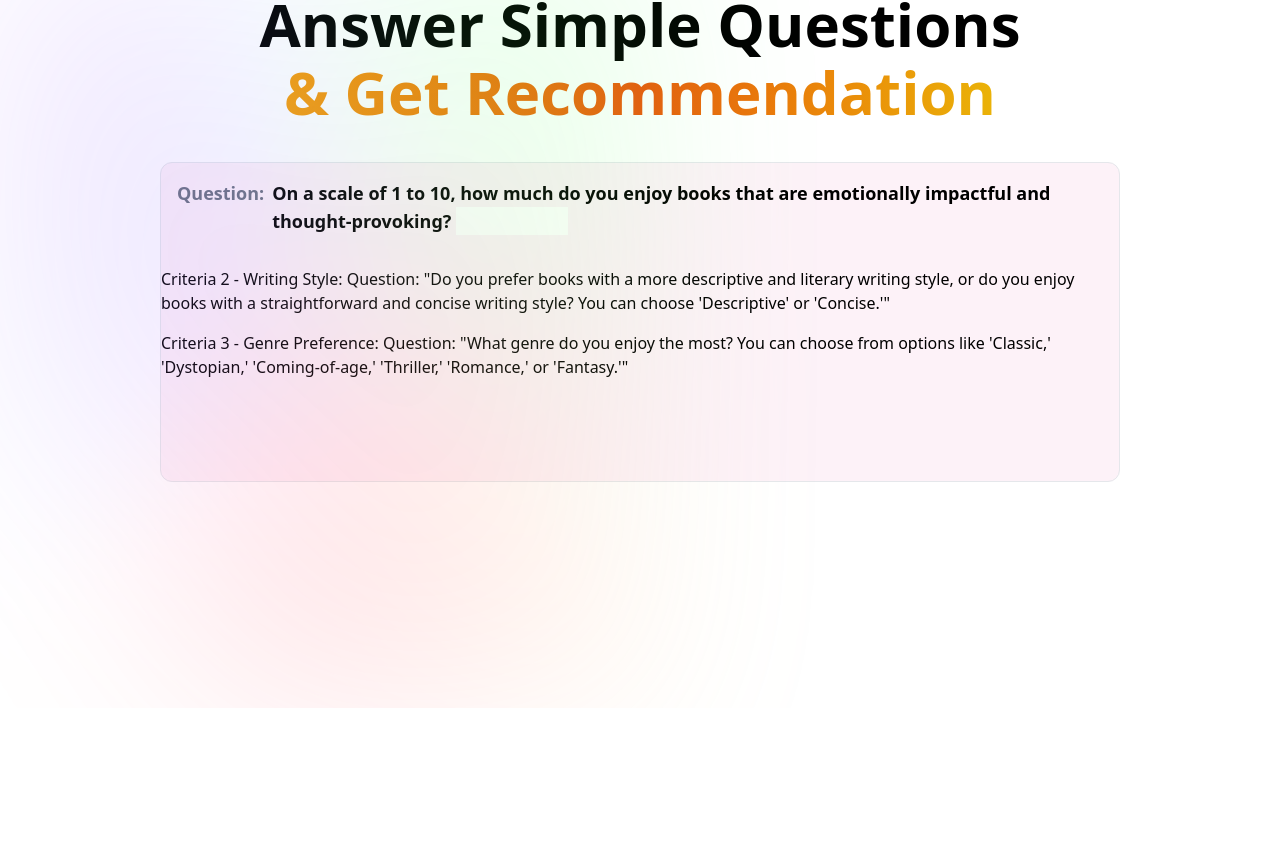
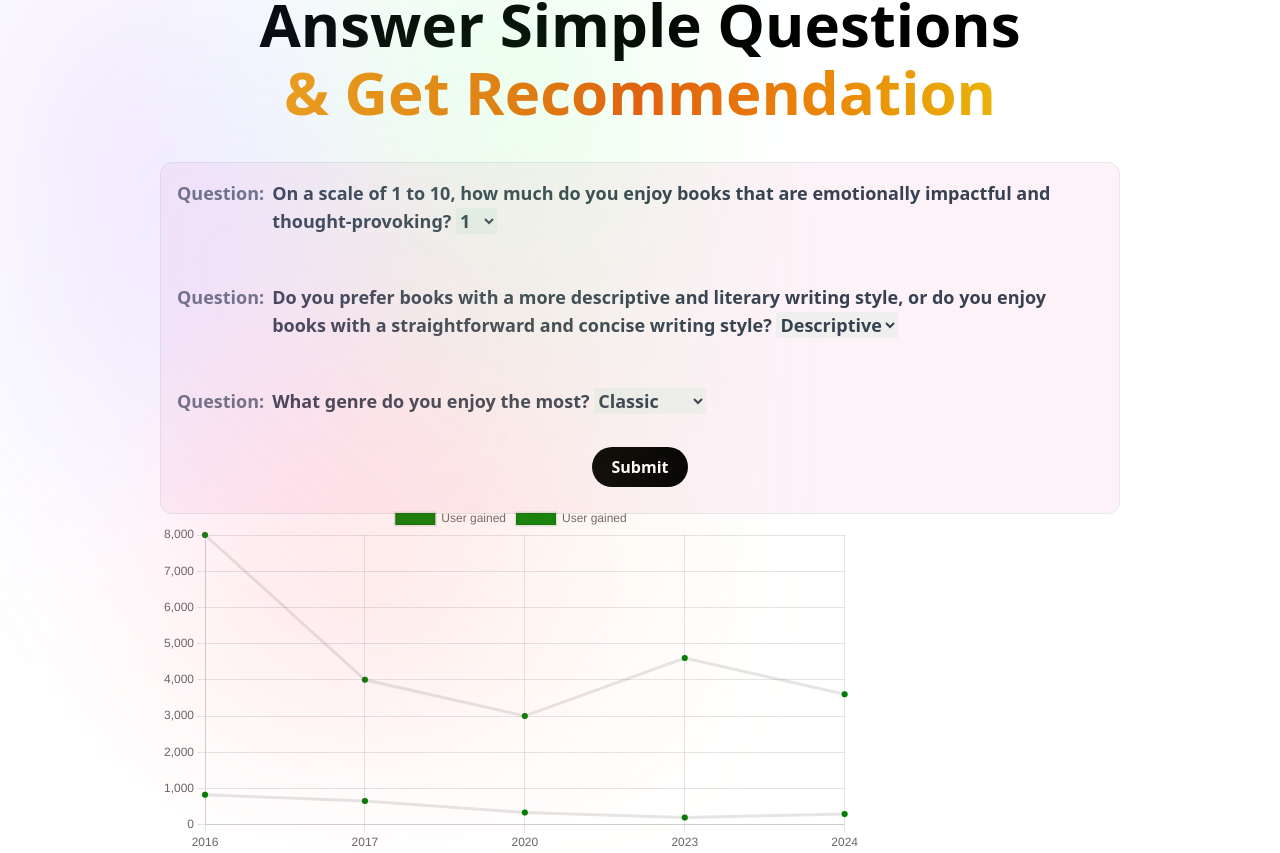
Before and after one commit to samarjit-singh/Book-matching, a React (Create React App) app in the folder client/myapp/: page / in a window 1280 px wide. Shown: the part 236-1089 px from the top of the page. Before the commit the page ends 944 px from the top, so only its background shows below. Built offline with nearby package versions, Linux system fonts and the light colour scheme; the HTML template or start-up script is replaced by a standard one.

Commit message:
add line chart

```diff
--- a/client/myapp/package.json
+++ b/client/myapp/package.json
@@ -6,8 +6,11 @@
     "@testing-library/jest-dom": "^5.17.0",
     "@testing-library/react": "^13.4.0",
     "@testing-library/user-event": "^13.5.0",
+    "axios": "^1.6.2",
+    "chart.js": "^4.4.1",
     "postcss": "^8.4.32",
     "react": "^18.2.0",
+    "react-chartjs-2": "^5.2.0",
     "react-dom": "^18.2.0",
     "react-scripts": "5.0.1",
     "web-vitals": "^2.1.4"
--- a/client/myapp/src/App.js
+++ b/client/myapp/src/App.js
@@ -1,6 +1,7 @@
 import React from "react";
 import Nav from "./components/Nav";
 import Heading from "./components/Heading";
+import Questions from "./components/Questions";
 
 const App = () => {
   return (
@@ -10,27 +11,7 @@ const App = () => {
         <div className="gradient" />
         <div className="flex flex-col items-center justify-center p-20">
           <Heading />
-          <div className="w-[60rem] h-[20rem] flex flex-col gap-y-4 rounded-xl border mt-10 bg-pink-50">
-            <div className="p-4 flex gap-x-2">
-              <p className="text-lg font-semibold text-gray-500">Question:</p>
-              <span className="text-lg font-semibold">
-                On a scale of 1 to 10, how much do you enjoy books that are
-                emotionally impactful and thought-provoking?{" "}
-                <input type="text" className="w-28" />
-              </span>
-            </div>
-            <p>
-              Criteria 2 - Writing Style: Question: "Do you prefer books with a
-              more descriptive and literary writing style, or do you enjoy books
-              with a straightforward and concise writing style? You can choose
-              'Descriptive' or 'Concise.'"
-            </p>
-            <p>
-              Criteria 3 - Genre Preference: Question: "What genre do you enjoy
-              the most? You can choose from options like 'Classic,' 'Dystopian,'
-              'Coming-of-age,' 'Thriller,' 'Romance,' or 'Fantasy.'"
-            </p>
-          </div>
+          <Questions />
         </div>
       </div>
     </div>
--- /dev/null
+++ b/client/myapp/src/components/LineChart.js
@@ -0,0 +1,67 @@
+import React, { useState, useEffect } from "react";
+import { Line, Bar } from "react-chartjs-2";
+import { Chart as ChartJs } from "chart.js/auto";
+
+const LineChart = ({ recommendedBooks }) => {
+  const datas = [
+    {
+      id: 1,
+      year: 2016,
+      userGain: 8000,
+      userLost: 823,
+    },
+    {
+      id: 2,
+      year: 2017,
+      userGain: 4000,
+      userLost: 653,
+    },
+    {
+      id: 3,
+      year: 2020,
+      userGain: 3000,
+      userLost: 333,
+    },
+    {
+      id: 4,
+      year: 2023,
+      userGain: 4600,
+      userLost: 193,
+    },
+    {
+      id: 5,
+      year: 2024,
+      userGain: 3600,
+      userLost: 293,
+    },
+  ];
+
+  const [userData, setUserData] = useState({
+    labels: datas.map((data) => data.year),
+    datasets: [
+      {
+        label: "User gained",
+        data: datas.map((data) => data.userGain),
+        backgroundColor: ["green"],
+      },
+      {
+        label: "User gained",
+        data: datas.map((data) => data.userLost),
+        backgroundColor: ["green"],
+      },
+    ],
+  });
+
+  useEffect(() => {
+    console.log("recommended Books from line chart", recommendedBooks);
+  }, [recommendedBooks]);
+
+  return (
+    <div style={{ width: 700 }}>
+      <Line data={userData} />
+      {/* <Bar data={userData} /> */}
+    </div>
+  );
+};
+
+export default LineChart;
--- a/client/myapp/src/components/Nav.js
+++ b/client/myapp/src/components/Nav.js
@@ -3,10 +3,13 @@ import React from "react";
 const Nav = () => {
   return (
     <div>
-      <nav class="fixed w-full z-20 top-0 start-0 bg-gradient-to-r from-orange-100 to-pink-200 h-16">
-        <div class="max-w-screen-xl flex flex-wrap items-center justify-between mx-auto p-4">
-          <a href="/" class="flex items-center space-x-3 rtl:space-x-reverse">
-            <span class="self-center text-2xl font-semibold whitespace-nowrap">
+      <nav className="fixed w-full z-20 top-0 start-0 border-b border-b-red bg-white">
+        <div className="max-w-screen-xl flex flex-wrap items-center justify-between mx-auto p-4">
+          <a
+            href="/"
+            className="flex items-center space-x-3 rtl:space-x-reverse"
+          >
+            <span className="self-center text-2xl font-semibold whitespace-nowrap">
               📖 Book Match
             </span>
           </a>
--- /dev/null
+++ b/client/myapp/src/components/Questions.js
@@ -0,0 +1,103 @@
+import React, { useState, useEffect } from "react";
+import axios from "axios";
+import LineChart from "./LineChart";
+
+const Questions = () => {
+  const [criteria1, setCriteria1] = useState(1);
+  const [criteria2, setCriteria2] = useState("Concise");
+  const [criteria3, setCriteria3] = useState("Thriller");
+
+  const [recommendedBooks, setRecommendedBooks] = useState({});
+
+  const handleSubmit = async () => {
+    try {
+      const response = await axios.post("http://localhost:5000/api/find", {
+        criteria1,
+        criteria2,
+        criteria3,
+      });
+
+      if (response.data) {
+        setRecommendedBooks(response.data);
+      }
+    } catch (error) {
+      console.error("Error making API call:", error);
+    }
+  };
+
+  useEffect(() => {
+    console.log("recommended Books", recommendedBooks);
+  }, []);
+
+  return (
+    <div className="w-[60rem] h-[22rem] flex flex-col gap-y-4 rounded-xl border mt-10 bg-pink-50">
+      <div className="p-4 flex gap-x-2">
+        <p className="text-lg font-semibold text-gray-500">Question:</p>
+        <span className="text-lg font-semibold text-gray-700">
+          On a scale of 1 to 10, how much do you enjoy books that are
+          emotionally impactful and thought-provoking?{" "}
+          <select
+            name="scale"
+            id="scale"
+            onChange={(e) => setCriteria1(e.target.value)}
+          >
+            <option value="1">1</option>
+            <option value="2">2</option>
+            <option value="3">3</option>
+            <option value="4">4</option>
+            <option value="5">5</option>
+            <option value="6">6</option>
+            <option value="7">7</option>
+            <option value="8">8</option>
+            <option value="9">9</option>
+            <option value="10">10</option>
+          </select>
+        </span>
+      </div>
+      <div className="p-4 flex gap-x-2">
+        <p className="text-lg font-semibold text-gray-500">Question:</p>
+        <span className="text-lg font-semibold text-gray-700">
+          Do you prefer books with a more descriptive and literary writing
+          style, or do you enjoy books with a straightforward and concise
+          writing style?{" "}
+          <select
+            name="styles"
+            id="styles"
+            onChange={(e) => setCriteria2(e.target.value)}
+          >
+            <option value="Descriptive">Descriptive</option>
+            <option value="Concise">Concise</option>
+          </select>
+        </span>
+      </div>
+      <div className="p-4 flex gap-x-2">
+        <p className="text-lg font-semibold text-gray-500">Question:</p>
+        <span className="text-lg font-semibold text-gray-700">
+          What genre do you enjoy the most?{" "}
+          <select
+            name="genre"
+            id="genre"
+            onChange={(e) => setCriteria3(e.target.value)}
+          >
+            <option value="Classic">Classic</option>
+            <option value="Dystopian">Dystopian</option>
+            <option value="Thriller">Thriller</option>
+            <option value="Romance">Romance</option>
+            <option value="Fantasy">Fantasy</option>
+          </select>
+        </span>
+      </div>
+      <div className="flex items-center justify-center">
+        <button
+          onClick={handleSubmit}
+          className="h-10 w-24 bg-black rounded-full text-white hover:bg-white hover:text-black hover:border-2 hover:border-black font-semibold"
+        >
+          Submit
+        </button>
+      </div>
+      <LineChart recommendedBooks={recommendedBooks} />
+    </div>
+  );
+};
+
+export default Questions;
```
Also changed, not shown: 1 other file (tests, documents, lock files or other folders).
